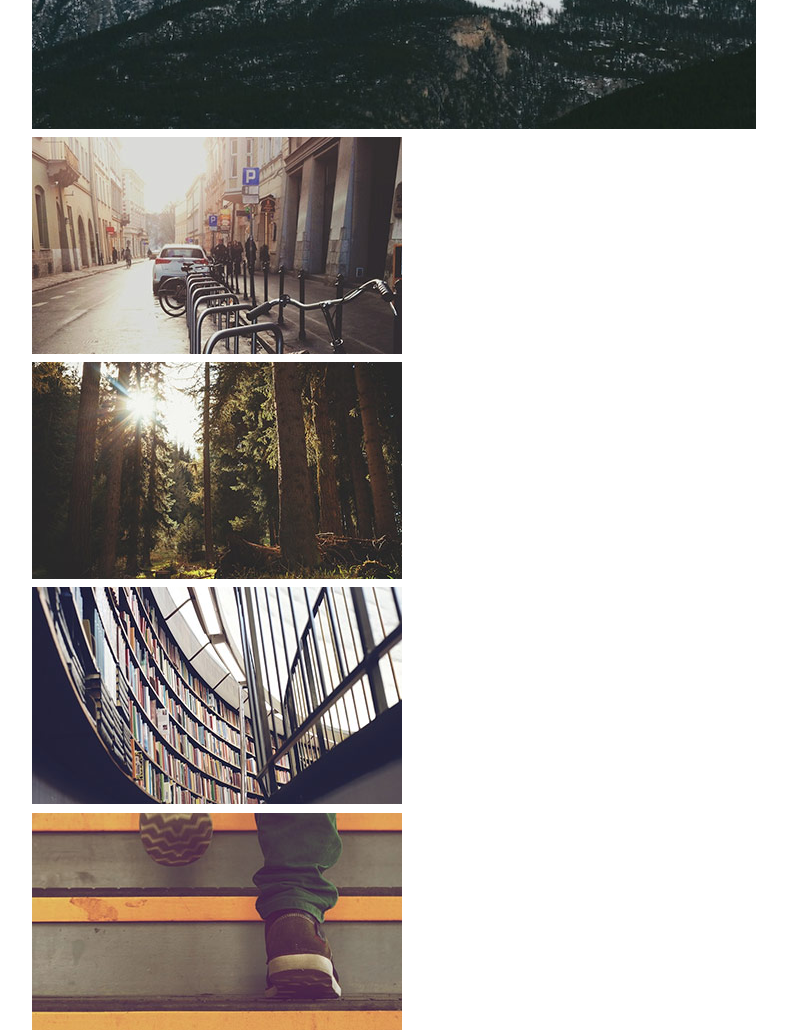
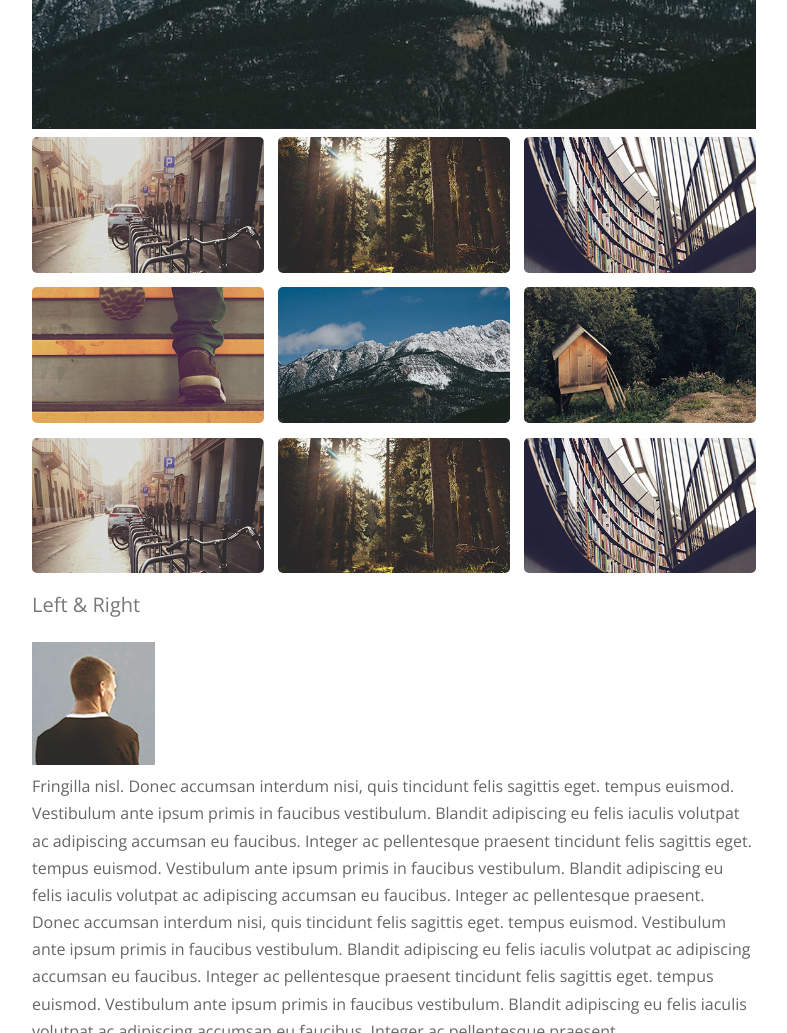
Before and after one commit to andreafelipe/curso_serfrontend, a plain HTML site: page ProjetoStrata/index.html in a window 1280 px wide. Shown: the part 5880-6913 px from the top of the page, without its empty margins (470-1257 px from the left). Drawn offline with nearby package versions, Linux system fonts and the light colour scheme.

Commit message:
seção imagens, css

```diff
--- a/ProjetoStrata/CSS/estilo.css
+++ b/ProjetoStrata/CSS/estilo.css
@@ -90,6 +90,12 @@ pre code {
     display: block;
 }
 
+.gallery-thumb img{
+margin-bottom: 2%;
+display: inline-block;
+border-radius: 5px;
+}
+
 /*grid*/
 .row{
     overflow: auto;
@@ -109,16 +115,30 @@ margin-left: 1%;
 }
 
 .col2-3{
-width: 65%;
+width: 66%;
 float: left;
-}
+}/*2-3 significa que uma div está ocupando 2 colunas de 3, sobra 1 coluna que está sendo ocupada por outra div*/
 
 .col1-3{
     width: 32%;
     float: left;
-    margin-left: 3%;
 
-}
+} /*1-3 significa que uma div está ocupando 1 colunas de 3, sobram 2 colunas ocupadas por outras 2 divs*/
+
+.col1-3:nth-child(3n - 2)/*aplicar nas imagens 1,4,7*/{
+    margin-right: 2%;
+}/*imagens*/
+.col1-3:nth-child(3n)/*aplicar nas imagens 3,6,9*/{
+    margin-left: 2%;
+}/*imagens*/
+
+.col2-3 + .col1-3{
+    margin-left: 2%;
+}/*selecionar elemento col 1-3 que vem imediatamente após 2-3, uma coluna ocupa 66%, outra ocupa 32%*/
+
+.col1-3 + .col2-3{
+    margin-left: 2%;
+}/*selecionar elemento col 2-3 que vem imediatamente após 1-3, cada div ocupa 32%*/
 
 /**/
 
@@ -295,6 +315,7 @@ background: #eee;
     box-sizing: border-box;/*para padding não somar o tamanho do elemento; fixar conteúdo*/
 }
 
+
 .main-footer {
 
 }
--- a/ProjetoStrata/index.html
+++ b/ProjetoStrata/index.html
@@ -342,12 +342,15 @@
                 <img src="/ProjetoStrataImages/fulls/05.jpg" alt="">
             </div>
             <div class="gallery-thumb">
-                <img src="/ProjetoStrataImages/thumbs/01.jpg" alt="">
-                <img src="/ProjetoStrataImages/thumbs/02.jpg" alt="">
-                <img src="/ProjetoStrataImages/thumbs/03.jpg" alt="">
-                <img src="/ProjetoStrataImages/thumbs/04.jpg" alt="">
-                <img src="/ProjetoStrataImages/thumbs/05.jpg" alt="">
-                <img src="/ProjetoStrataImages/thumbs/06.jpg" alt="">
+                <img class="col1-3" src="/ProjetoStrata/ProjetoStrataImages/thumbs/01.jpg" alt="">
+                <img class="col1-3" src="/ProjetoStrata/ProjetoStrataImages/thumbs/02.jpg" alt="">
+                <img class="col1-3" src="/ProjetoStrata/ProjetoStrataImages/thumbs/03.jpg" alt="">
+                <img class="col1-3" src="/ProjetoStrata/ProjetoStrataImages/thumbs/04.jpg" alt="">
+                <img class="col1-3" src="/ProjetoStrata/ProjetoStrataImages/thumbs/05.jpg" alt="">
+                <img class="col1-3" src="/ProjetoStrata/ProjetoStrataImages/thumbs/06.jpg" alt="">
+                <img class="col1-3" src="/ProjetoStrata/ProjetoStrataImages/thumbs/01.jpg" alt="">
+                <img class="col1-3" src="/ProjetoStrata/ProjetoStrataImages/thumbs/02.jpg" alt="">
+                <img class="col1-3"src="/ProjetoStrata/ProjetoStrataImages/thumbs/03.jpg" alt="">
             </div>
 
             <h4>Left & Right</h4>
```
